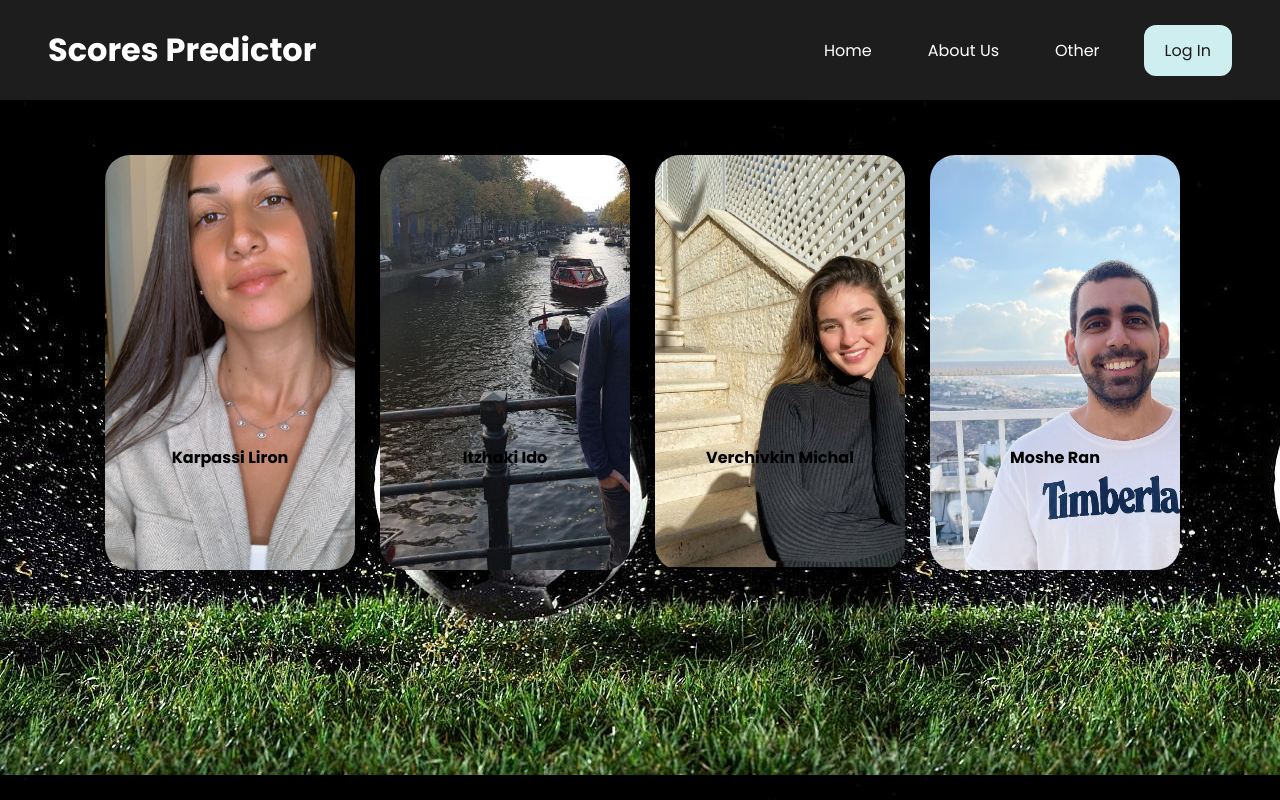
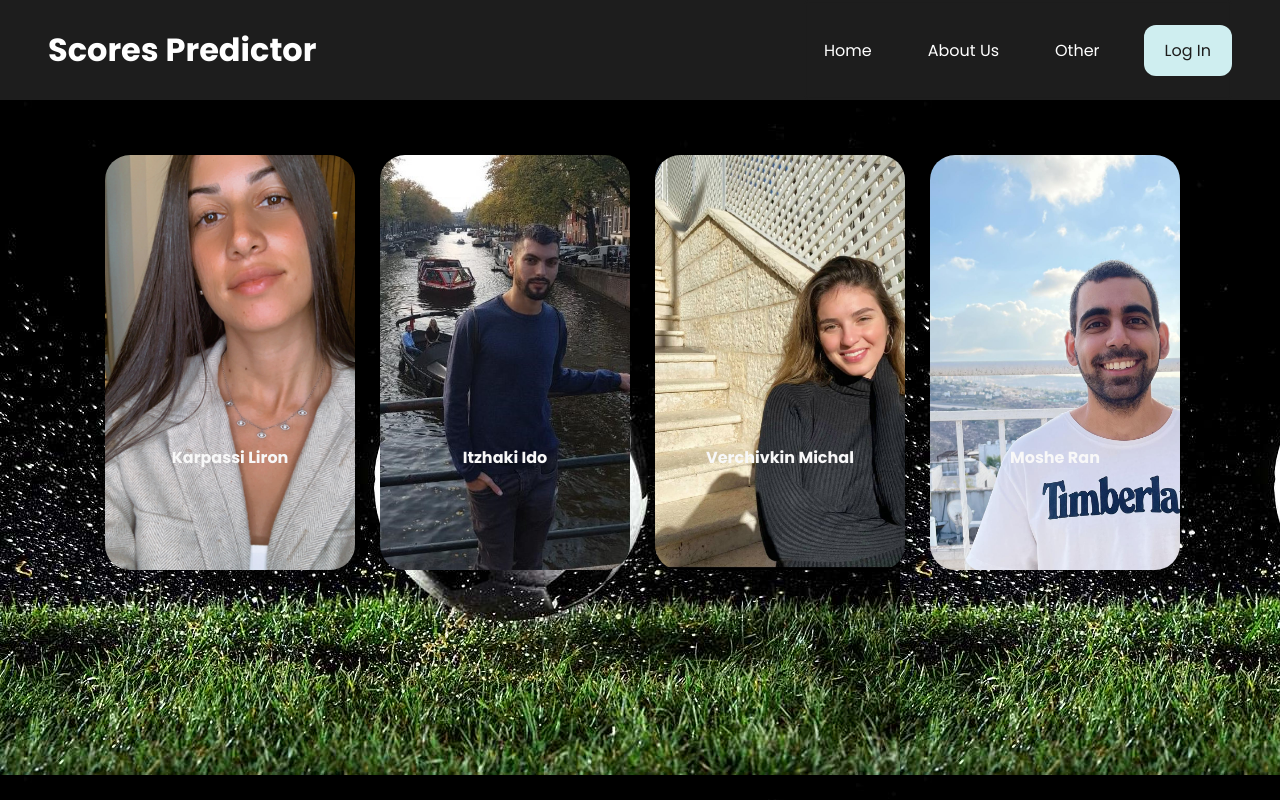
Before and after one commit to LironKarpassi/ScoresPredictor, a React (Create React App) app: page /about-page in a window 1280 px wide. Built offline with nearby package versions, Linux system fonts and the light colour scheme; no server answers.

Commit message:
SignoutButtonRed

```diff
--- a/src/components/Header.module.scss
+++ b/src/components/Header.module.scss
@@ -138,3 +138,8 @@
         }
     }
 }
+
+a{
+    color: red;
+
+}
--- a/src/pages/AboutUs.css
+++ b/src/pages/AboutUs.css
@@ -86,7 +86,7 @@
 }
 
 h2{
-    color: black;
+    color: rgb(248, 248, 248);
     font-size: medium;
     background-color: none;
     text-align: center;
--- a/src/pages/ScorePredictor.js
+++ b/src/pages/ScorePredictor.js
@@ -9,6 +9,7 @@ const ScorePredictor = () => {
 
   };
     return (
+
         <div className= "Container">
           <h1>Which Teams Are You Insterested To Predict?</h1>
           <div className="groups">
@@ -76,6 +77,7 @@ const ScorePredictor = () => {
           <p>You selected {optionValue} </p>
         </div>
         </div>
+
       );
 
 };
```
Also changed, not shown: src/pages/Scorepredictor.css (line endings or trailing spaces), src/pages/images/ido.png, src/pages/images/predicticon.png (added).
